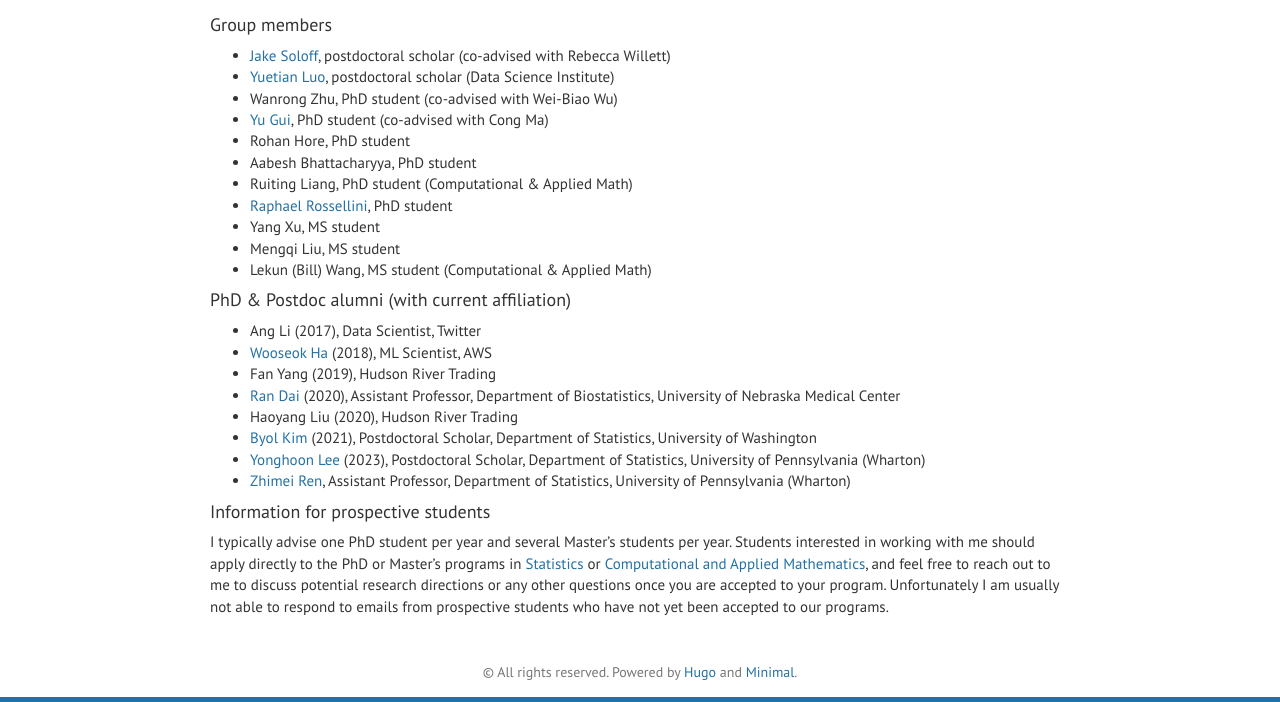
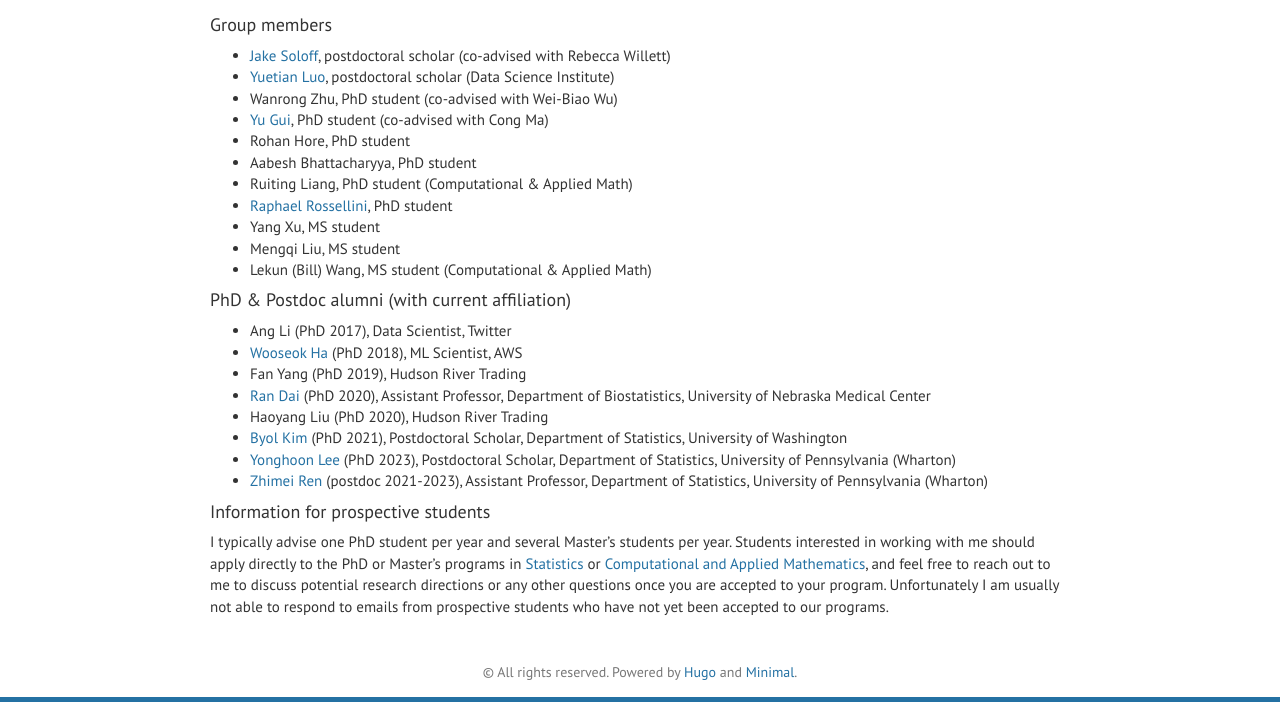
Before and after one commit to rinafb/rinafb.github.io, a plain HTML site: page group/index.html in a window 1280 px wide. Shown: the part 173-875 px from the top of the page. Drawn offline with nearby package versions, Linux system fonts and the light colour scheme; some packages are replaced by stand-ins of ours.

Commit message:
Add files via upload

```diff
--- a/group/index.html
+++ b/group/index.html
@@ -141,14 +141,14 @@
 </ul>
 <h4 id="phd--postdoc-alumni-with-current-affiliation">PhD &amp; Postdoc alumni (with current affiliation)</h4>
 <ul>
-<li>Ang Li (2017), Data Scientist, Twitter</li>
-<li><a href="https://haywse.github.io/">Wooseok Ha</a> (2018), ML Scientist, AWS</li>
-<li>Fan Yang (2019), Hudson River Trading</li>
-<li><a href="https://www.unmc.edu/publichealth/departments/biostatistics/facultyandstaff/ran-dai.html">Ran Dai</a> (2020), Assistant Professor, Department of Biostatistics, University of Nebraska Medical Center</li>
-<li>Haoyang Liu (2020), Hudson River Trading</li>
-<li><a href="http://faculty.washington.edu/byolkim/wordpress/">Byol Kim</a> (2021), Postdoctoral Scholar, Department of Statistics, University of Washington</li>
-<li><a href="https://statistics.wharton.upenn.edu/profile/yhoony31/">Yonghoon Lee</a> (2023), Postdoctoral Scholar, Department of Statistics, University of Pennsylvania (Wharton)</li>
-<li><a href="https://zhimeir.github.io/">Zhimei Ren</a>, Assistant Professor, Department of Statistics, University of Pennsylvania (Wharton)</li>
+<li>Ang Li (PhD 2017), Data Scientist, Twitter</li>
+<li><a href="https://haywse.github.io/">Wooseok Ha</a> (PhD 2018), ML Scientist, AWS</li>
+<li>Fan Yang (PhD 2019), Hudson River Trading</li>
+<li><a href="https://www.unmc.edu/publichealth/departments/biostatistics/facultyandstaff/ran-dai.html">Ran Dai</a> (PhD 2020), Assistant Professor, Department of Biostatistics, University of Nebraska Medical Center</li>
+<li>Haoyang Liu (PhD 2020), Hudson River Trading</li>
+<li><a href="http://faculty.washington.edu/byolkim/wordpress/">Byol Kim</a> (PhD 2021), Postdoctoral Scholar, Department of Statistics, University of Washington</li>
+<li><a href="https://statistics.wharton.upenn.edu/profile/yhoony31/">Yonghoon Lee</a> (PhD 2023), Postdoctoral Scholar, Department of Statistics, University of Pennsylvania (Wharton)</li>
+<li><a href="https://zhimeir.github.io/">Zhimei Ren</a> (postdoc 2021-2023), Assistant Professor, Department of Statistics, University of Pennsylvania (Wharton)</li>
 </ul>
 <h4 id="information-for-prospective-students">Information for prospective students</h4>
 <p>I typically advise one PhD student per year and several Master&rsquo;s students per year. Students interested in working with me should apply directly to the PhD or Master&rsquo;s programs in <a href="https://stat.uchicago.edu/academics/graduate-programs/">Statistics</a> or <a href="https://cam.uchicago.edu/academics/graduate-programs/">Computational and Applied Mathematics</a>, and feel free to reach out to me to discuss potential research directions or any other questions once you are accepted to your program. Unfortunately I am usually not able to respond to emails from prospective students who have not yet been accepted to our programs.</p>
```
